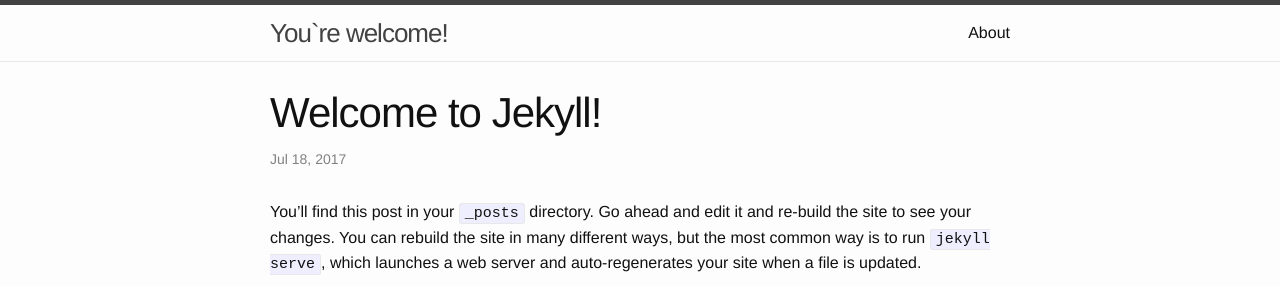
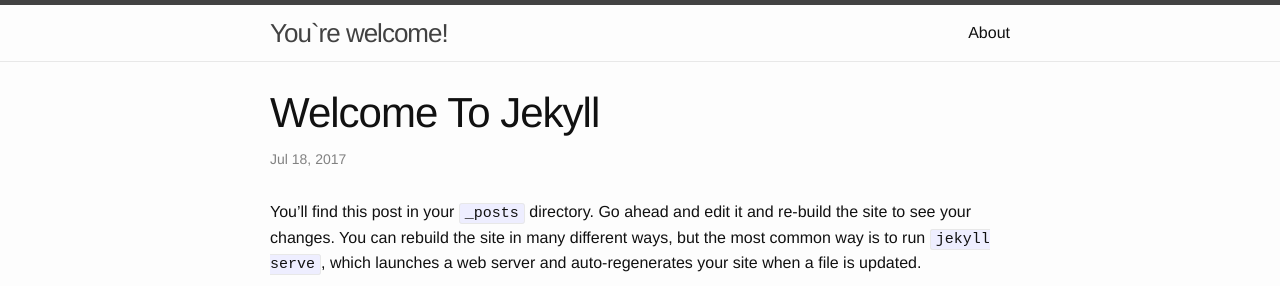
Before and after one commit to Rocketwork/Rocketwork.github.io, a Jekyll site: the page built from _posts/2017-07-18-welcome-to-jekyll.markdown, in a window 1280 px wide. Shown: the top 286 px of the page. Built offline with Jekyll 4.4.1, drawn with Linux system fonts in a browser that asks for light colours; part of the change alters nothing that is shown.

```diff
--- a/_posts/2017-07-18-welcome-to-jekyll.markdown
+++ b/_posts/2017-07-18-welcome-to-jekyll.markdown
@@ -1,6 +1,6 @@
 ---
 layout: post
-title:  "Welcome to Jekyll!"
+title:
 date:   2017-07-18 19:52:02 +0000
 categories: jekyll update
 ---
```
